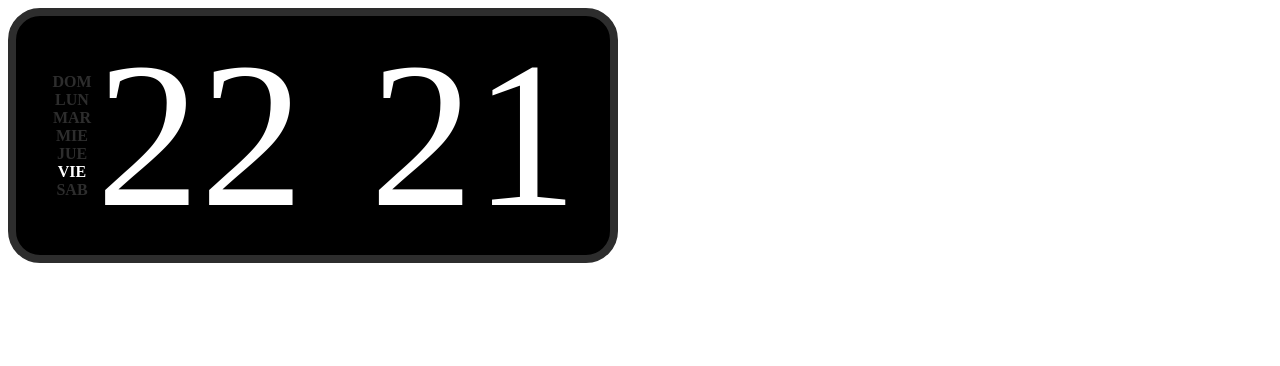
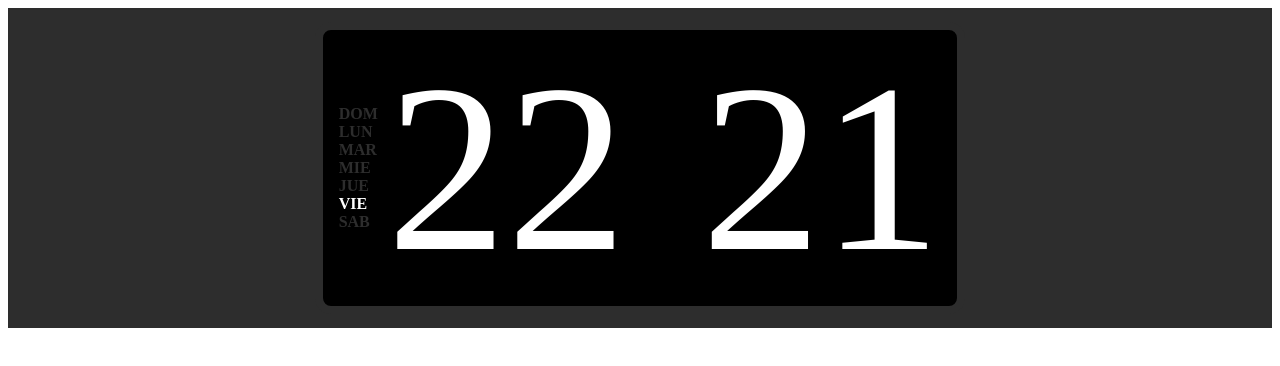
Before and after one commit to cosayco/Portafolio, a plain HTML site: page proyects/relojdigital/index.html in a window 1280 px wide. Drawn offline with Linux system fonts and the light colour scheme; files whose address does not match are found by name.

Commit message:
adaptando el reloj

```diff
--- a/proyects/relojdigital/assets/css/style.css
+++ b/proyects/relojdigital/assets/css/style.css
@@ -12,13 +12,21 @@
          url("../fonts/Hack-Bold.ttf") format("truetype");
 }
 
+.clock {
+    display: flex;
+    justify-content: center;
+    align-items: center;
+    height: 40vh;
+    background-color: #2d2d2d;
+}
+
 .digital-clock {
     background-color: #000;
     color: #fff;
     display: flex;
-    border-radius: 2rem;
+    border-radius: 1rem;
     user-select: none;
-    padding: 0 2rem;
+    padding: 0 1rem;
     width: fit-content;
     border: 0.5rem solid #2d2d2d;
 }
@@ -27,7 +35,7 @@
     display: flex;
     flex-direction: column;
     justify-content: center;
-    align-items: center;
+    align-items: left;
     width: 3rem;
     color: #2d2d2d;
     font-weight: bold;
@@ -46,7 +54,17 @@
 .min,
 .puntos {
     display: inline-block;
-    font-size: 13rem;
+    @media (max-width: 600px) {
+        font-size: 10rem;
+    }
+
+    @media (min-width: 601px) and (max-width: 1200px) {
+        font-size: 12rem;
+    }
+
+    @media (min-width: 1201px) {
+        font-size: 15rem;
+    }
 }
 
 .min {
--- a/proyects/relojdigital/index.html
+++ b/proyects/relojdigital/index.html
@@ -7,9 +7,8 @@
     <title>Reloj Digital</title>
 </head>
 <body>
-
+    <section class="clock">
         <div class="digital-clock">
-
             <div class="dia">
                 <div class="activo">DOM</div>
                 <div>LUN</div>
@@ -26,9 +25,8 @@
                 <div class="min">00</div>
             </div>
         </div>
-
+    </section>
 
     <script src="assets/js/scripts.js"></script>
-
 </body>
 </html>
```
Lines whose indentation alone changed are shown as unchanged.
